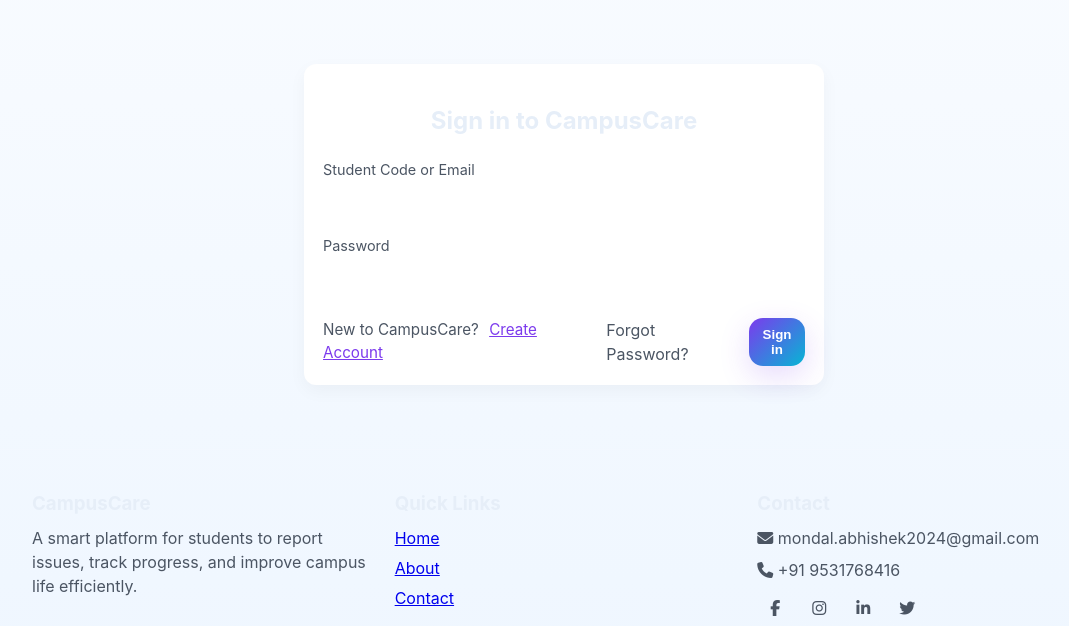
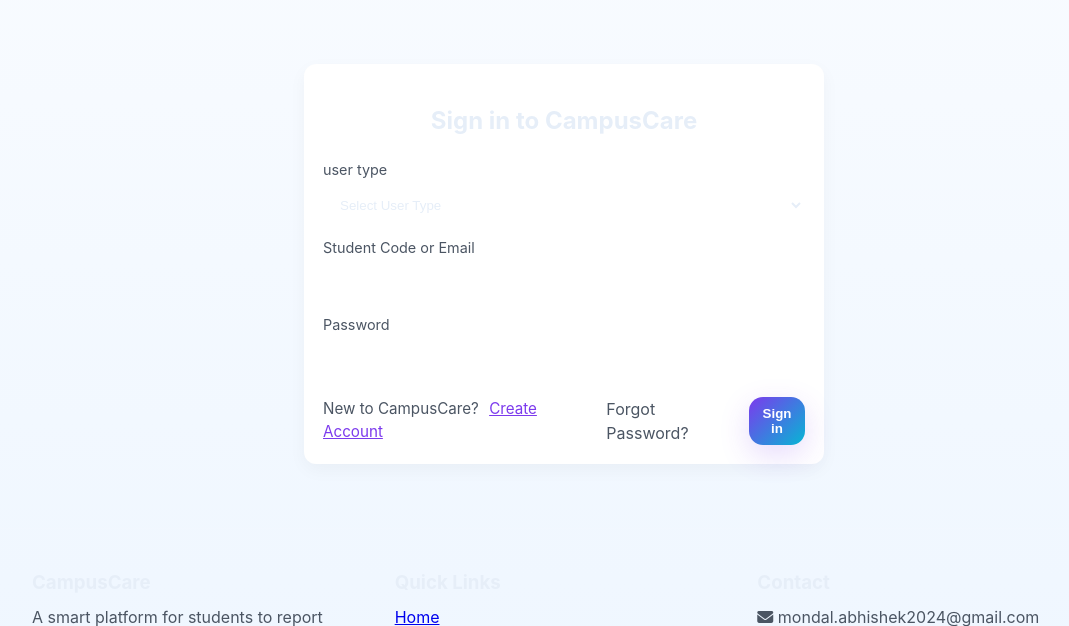
Before and after one commit to Abhi-ml07/CampusCare, a Flask app: page /login in a window 1280 px wide. Shown: the part 60-686 px from the top of the page, without its empty margins (76-1145 px from the left). Run offline with Flask 3, Linux system fonts and the light colour scheme; some libraries are stand-ins or nearby versions.

Commit message:
Update login.html

```diff
--- a/templates/login.html
+++ b/templates/login.html
@@ -8,6 +8,15 @@
     <h2 class="center">Sign in to CampusCare</h2>
 
     <form method="post" action="{{ url_for('login') }}" style="display:grid;gap:12px;margin-top:14px">
+
+      <div>
+      <label>user type</label>
+       <select class="input" name="category" required>
+          <option value="">Select User Type</option>
+          <option>Admin</option>
+          <option>Student</option>
+        </select>
+      </div>
 
       <div>
         <label for="student_code">Student Code or Email</label>
```
